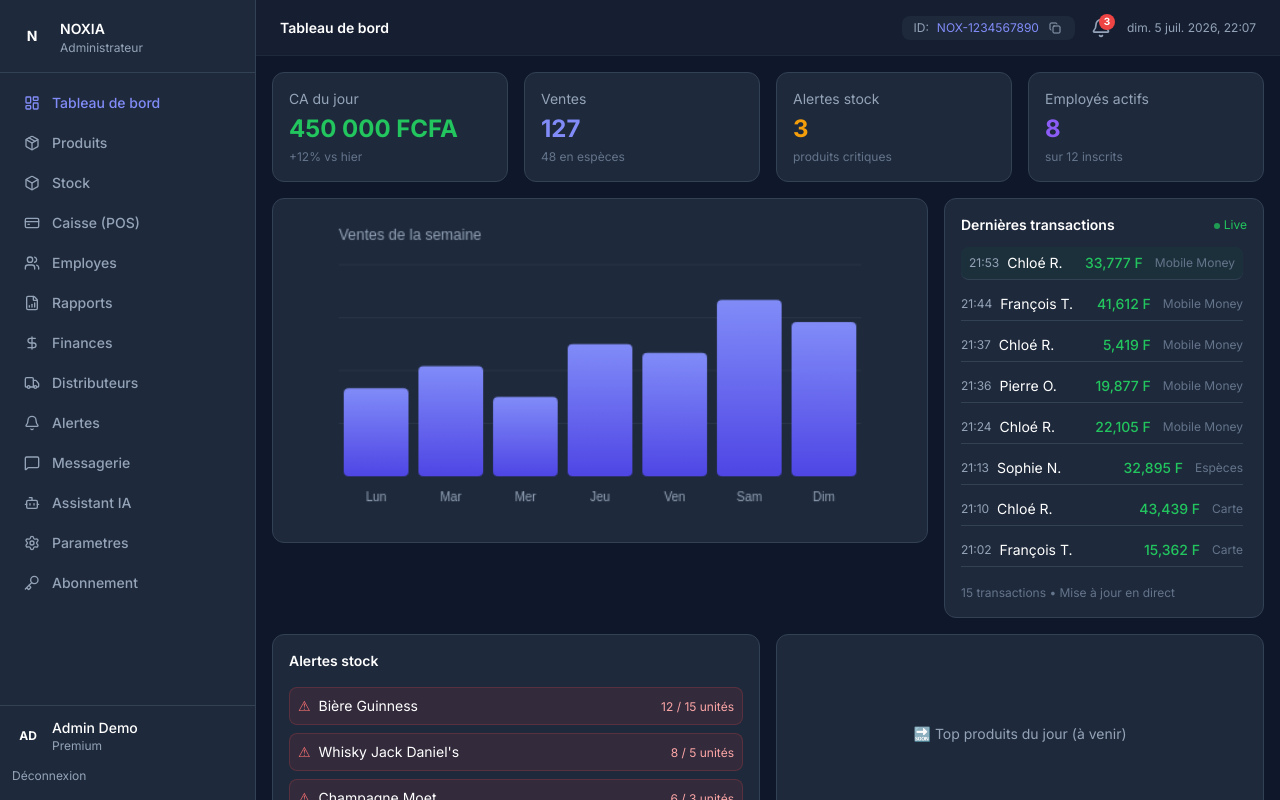
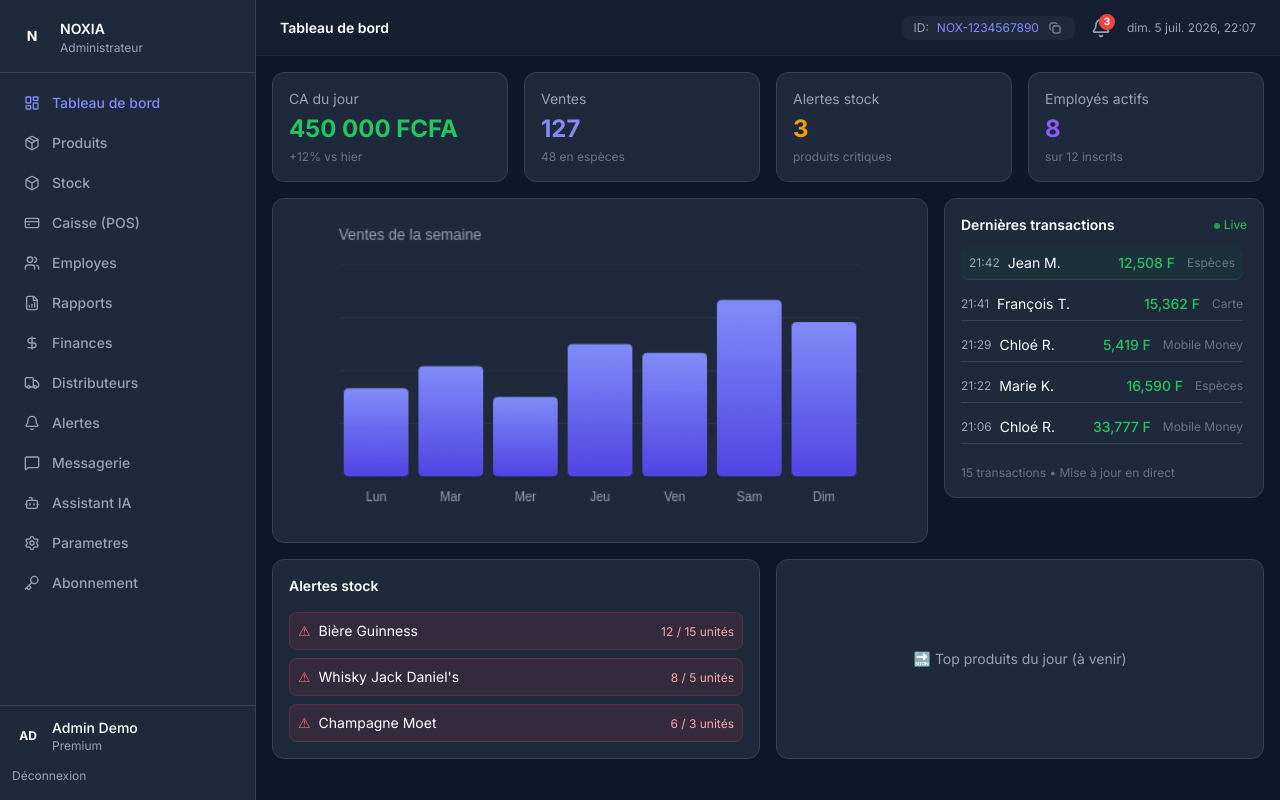
Before and after one commit to AgenxiaOrganization/noxia-frontend, a Next.js app: page /dashboard in a window 1280 px wide. Built offline with nearby package versions, Linux system fonts and the light colour scheme.

Commit message:
fix: regle eslint pour apostrophes et corrige hydratation des transactions

```diff
--- a/eslint.config.mjs
+++ b/eslint.config.mjs
@@ -1,18 +1,22 @@
-import { defineConfig, globalIgnores } from "eslint/config";
-import nextVitals from "eslint-config-next/core-web-vitals";
-import nextTs from "eslint-config-next/typescript";
+// eslint.config.mjs
+import { dirname } from "path";
+import { fileURLToPath } from "url";
+import { FlatCompat } from "@eslint/eslintrc";
 
-const eslintConfig = defineConfig([
-  ...nextVitals,
-  ...nextTs,
-  // Override default ignores of eslint-config-next.
-  globalIgnores([
-    // Default ignores of eslint-config-next:
-    ".next/**",
-    "out/**",
-    "build/**",
-    "next-env.d.ts",
-  ]),
-]);
+const __filename = fileURLToPath(import.meta.url);
+const __dirname = dirname(__filename);
+
+const compat = new FlatCompat({
+  baseDirectory: __dirname,
+});
+
+const eslintConfig = [
+  ...compat.extends("next/core-web-vitals", "next/typescript"),
+  {
+    rules: {
+      'react/no-unescaped-entities': 'off', // Désactiver la règle
+    },
+  },
+];
 
 export default eslintConfig;
--- a/src/components/dashboard/RecentTransactions.tsx
+++ b/src/components/dashboard/RecentTransactions.tsx
@@ -43,24 +43,30 @@ const generateInitialTransactions = () => {
 }
 
 export function RecentTransactions() {
-  const [transactions, setTransactions] = useState(generateInitialTransactions)
+  const [isClient, setIsClient] = useState(false) // 👈 État pour le rendu client
+  const [transactions, setTransactions] = useState<Array<any>>([])
   const containerRef = useRef<HTMLDivElement>(null)
   const [isAtBottom, setIsAtBottom] = useState(true)
 
+  // 👇 Ne générer les transactions qu'une fois côté client
+  useEffect(() => {
+    setIsClient(true)
+    setTransactions(generateInitialTransactions())
+  }, [])
+
   // Ajouter une nouvelle transaction toutes les 3-8 secondes
   useEffect(() => {
+    if (!isClient) return
+
     const interval = setInterval(() => {
       const newTransaction = generateRandomTransaction()
-      setTransactions(prev => [newTransaction, ...prev])
-
-      // Limiter à 50 transactions pour éviter de surcharger
-      setTransactions(prev => prev.slice(0, 50))
+      setTransactions(prev => [newTransaction, ...prev].slice(0, 50))
     }, 3000 + Math.random() * 5000)
 
     return () => clearInterval(interval)
-  }, [])
+  }, [isClient])
 
-  // Scroll auto si on est en bas
+  // Scroll auto
   useEffect(() => {
     if (containerRef.current && isAtBottom) {
       containerRef.current.scrollTop = 0
@@ -74,9 +80,34 @@ export function RecentTransactions() {
     }
   }
 
+  // 👇 Pendant le SSR, ne rien afficher (ou un loader)
+  if (!isClient) {
     return (
       <div
-  className="p-4 rounded-xl border flex flex-col h-full"
+        className="p-4 rounded-xl border flex flex-col h-[300px]"
+        style={{
+          background: '#1e293b',
+          borderColor: '#334155'
+        }}
+      >
+        <div className="flex items-center justify-between mb-3">
+          <h3 className="font-semibold text-sm text-white">Dernières transactions</h3>
+          <span className="text-xs" style={{ color: '#64748b' }}>Chargement...</span>
+        </div>
+        <div className="flex-1 flex items-center justify-center">
+          <div className="flex gap-1">
+            <span className="w-2 h-2 rounded-full bg-primary-400 animate-bounce" style={{ animationDelay: '0s' }} />
+            <span className="w-2 h-2 rounded-full bg-primary-400 animate-bounce" style={{ animationDelay: '0.2s' }} />
+            <span className="w-2 h-2 rounded-full bg-primary-400 animate-bounce" style={{ animationDelay: '0.4s' }} />
+          </div>
+        </div>
+      </div>
+    )
+  }
+
+  return (
+    <div
+      className="p-4 rounded-xl border flex flex-col h-[300px]"
       style={{
         background: '#1e293b',
         borderColor: '#334155'
@@ -94,7 +125,6 @@ export function RecentTransactions() {
         ref={containerRef}
         onScroll={handleScroll}
         className="flex-1 overflow-y-auto space-y-2 pr-1"
-        style={{ maxHeight: '330px' }}
       >
         {transactions.map((t, i) => (
           <div
```
Lines whose indentation alone changed are shown as unchanged.
